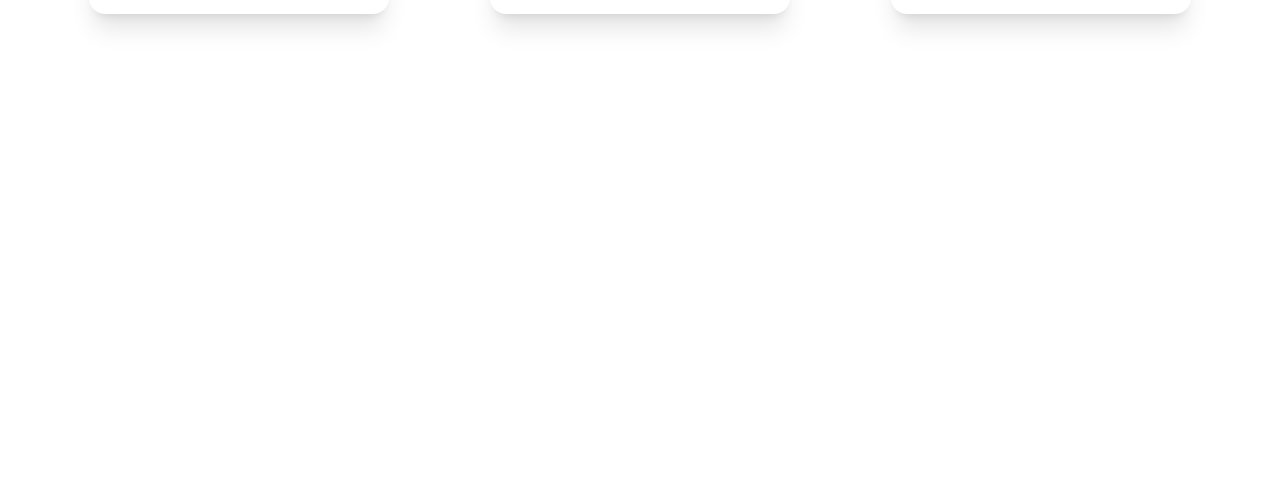
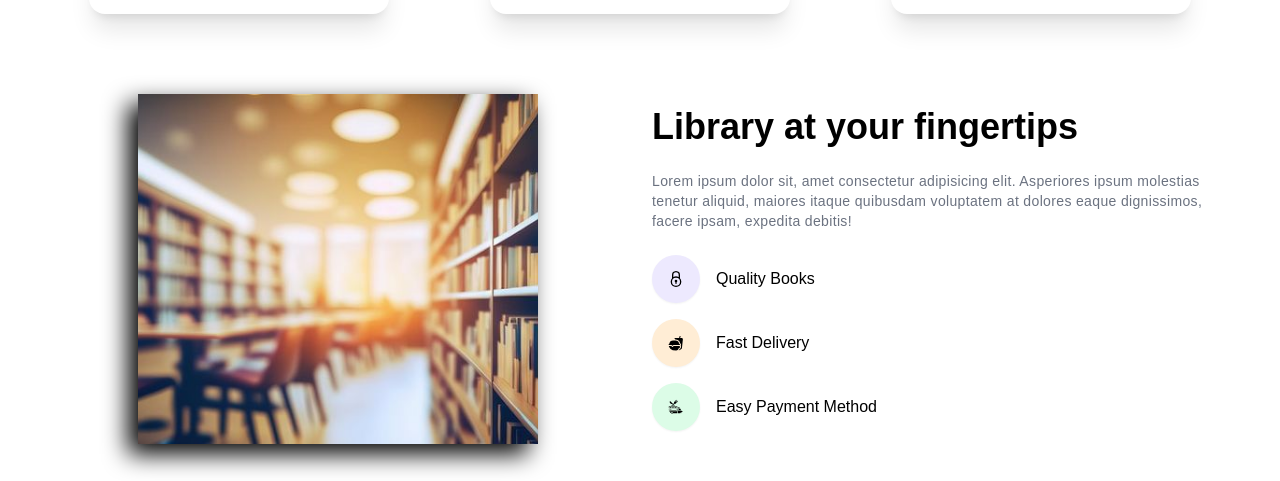
Before and after one commit to Veasna3d/Book-Shop-React-JS, a React (Vite) app: page / in a window 1280 px wide. Shown: the part 1220-1701 px from the top of the page. Before the commit the page ends 1274 px from the top, so only its background shows below. Built offline with nearby package versions, Linux system fonts and the light colour scheme.

Commit message:
Banner Section

```diff
--- a/src/App.jsx
+++ b/src/App.jsx
@@ -2,6 +2,7 @@
 import Navbar from "./components/Navbar/Navbar";
 import Hero from "./components/Hero/Hero";
 import BestBooks from "./components/BestBooks/BestBooks";
+import Banner from "./components/Banner/Banner";
 
 const App = () => {
   return (
@@ -10,6 +11,7 @@
         <Navbar />
         <Hero />
         <BestBooks />
+        <Banner />
       </div>
     </>
   );
--- /dev/null
+++ b/src/components/Banner/Banner.jsx
@@ -0,0 +1,56 @@
+import React from "react";
+import LibraryImg from "../../assets/website/library.jpg";
+import Vector from "../../assets/vector3.png";
+import { GrSecure } from "react-icons/gr";
+import { IoFastFood } from "react-icons/io5";
+import { GiFoodTruck } from "react-icons/gi";
+
+const Banner = () => {
+  return (
+    <>
+      <div className="py-10">
+        <div className="container">
+          <div className="grid grid-cols-1 sm:grid-cols-2 items-center gap-6">
+            <div>
+              <img
+                src={LibraryImg}
+                className="max-w-[400px] block mx-auto h-[350px] w-full drop-shadow-[-10px_10px_12px_rgba(0,0,0,1)] object-cover"
+              />
+            </div>
+            <div className="flex flex-col justify-center gap-6 sm:-pt-0">
+              <h1 className="text-3xl sm:text-4xl font-bold">
+                Library at your fingertips
+              </h1>
+              <p className="text-sm text-gray-500 tracking-wide leading-5">
+                Lorem ipsum dolor sit, amet consectetur adipisicing elit.
+                Asperiores ipsum molestias tenetur aliquid, maiores itaque
+                quibusdam voluptatem at dolores eaque dignissimos, facere ipsam,
+                expedita debitis!
+              </p>
+              <div className="flex flex-col gap-4">
+                <div className="flex items-center gap-4">
+                  <GrSecure className="text-4xl h-12 w-12 shadow-sm p-4 rounded-full bg-violet-100 dark:bg-violet-400" />
+                  <p>Quality Books</p>
+                </div>
+                <div className="flex items-center gap-4">
+                  <IoFastFood className="text-4xl h-12 w-12 shadow-sm p-4 rounded-full bg-orange-100 dark:bg-orange-400" />
+                  <p>Fast Delivery</p>
+                </div>
+                <div className="flex items-center gap-4">
+                  <GiFoodTruck className="text-4xl h-12 w-12 shadow-sm p-4 rounded-full bg-green-100 dark:bg-green-400" />
+                  <p>Easy Payment Method</p>
+                </div>
+                {/* <div className="flex items-center gap-4">
+                  <IoFastFood className="text-4xl h-12 w-12 shadow-sm p-4 rounded-full bg-yellow-100 dark:bg-yellow-400" />
+                  <p>Get Offers On Books</p>
+                </div> */}
+              </div>
+            </div>
+          </div>
+        </div>
+      </div>
+    </>
+  );
+};
+
+export default Banner;
```
Also changed, not shown: src/components/AppStoreBanner/AppStore.jsx (added).
